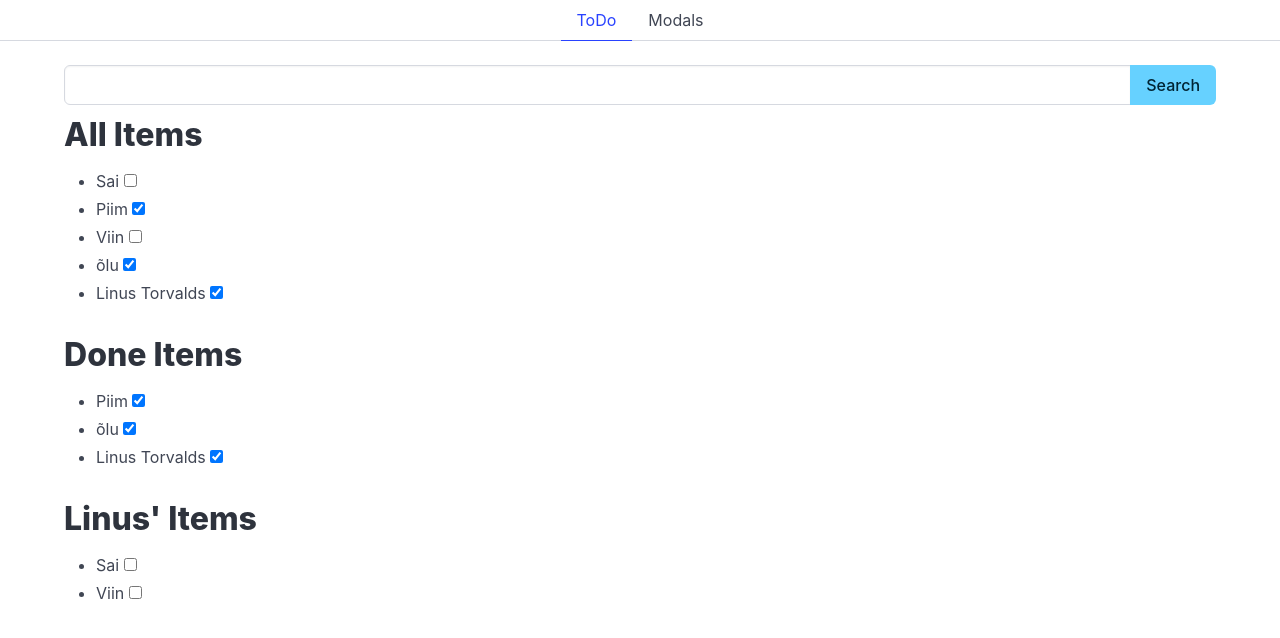
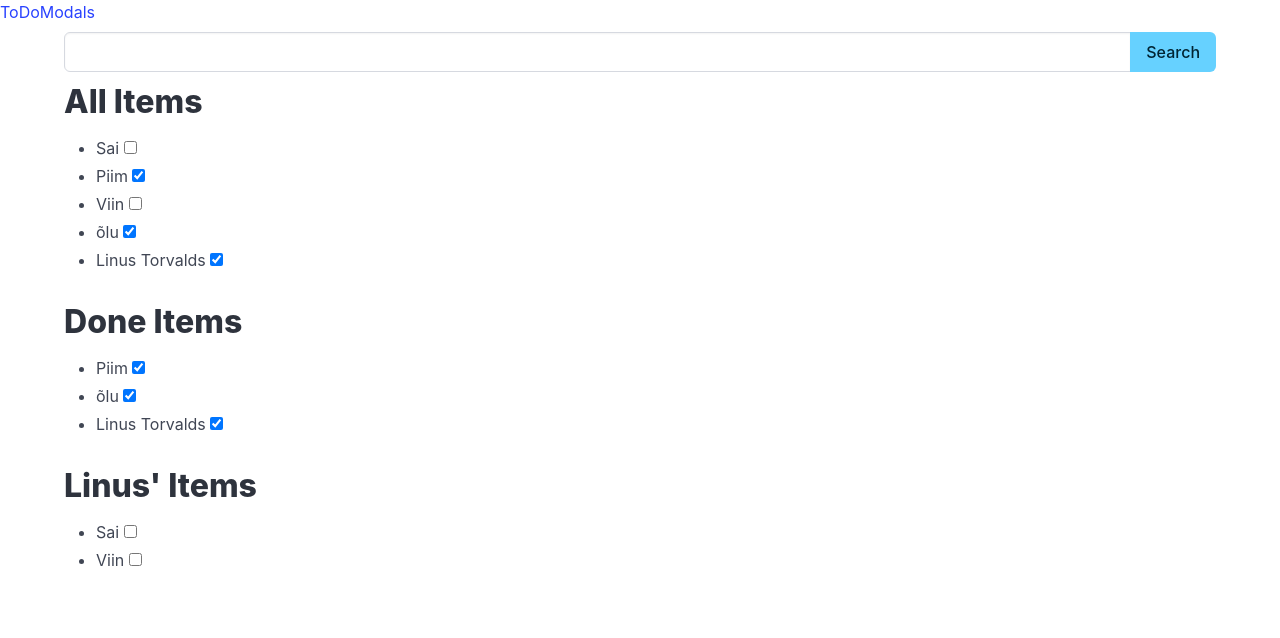
Before and after one commit to milestails777/learnnode, a Vue app: page / in a window 1280 px wide. Shown: the top 638 px of the page. Built offline with nearby package versions, Linux system fonts and the light colour scheme.

Commit message:
NT 4.0 SERVER

```diff
--- a/src/App.vue
+++ b/src/App.vue
@@ -2,27 +2,15 @@
 import { ref } from 'vue';
 import Tabs from './components/Tabs.vue';
 
-import ToDo from './pages/ToDo.vue';
-import Modals from './pages/modals.vue';
-
-let tabTitles = ref([
-    'ToDo',
-    'Modals',
-]);
-
-let tabActive = ref(0);
-
-let contents = [
-    ToDo,
-    Modals,
-];
-
 </script>
 
 <template>
-    <Tabs :titles="tabTitles" :active="tabActive" @setActive="tabActive=$event"></Tabs>
+    <nav>
+        <RouterLink to="/">ToDo</RouterLink>
+        <RouterLink to="/modals">Modals</RouterLink>
+    </nav>
     <div class="container">
-        <component :is="contents[tabActive]"></component>
+        <RouterView></RouterView>
     </div>
 </template>
 
--- a/src/index.js
+++ b/src/index.js
@@ -18,7 +18,7 @@
 //console.log("Hello vite");
 
 import { createApp } from 'vue';
-import { createMemoryHistory, createRouter } from 'vue-router'
+import { createMemoryHistory, createWebHashHistory, createRouter } from 'vue-router'
 
 import ToDo from './pages/ToDo.vue';
 import Modals from './pages/modals.vue';
@@ -29,11 +29,11 @@ const routes = [
 ]
 
 export const router = createRouter({
-  history: createMemoryHistory(),
+  history: createWebHashHistory(),
   routes,
 })
 
 
 import App from './App.vue';
 
-const app = createApp(App).mount('#app');
+const app = createApp(App).use(router).mount('#app');
```
